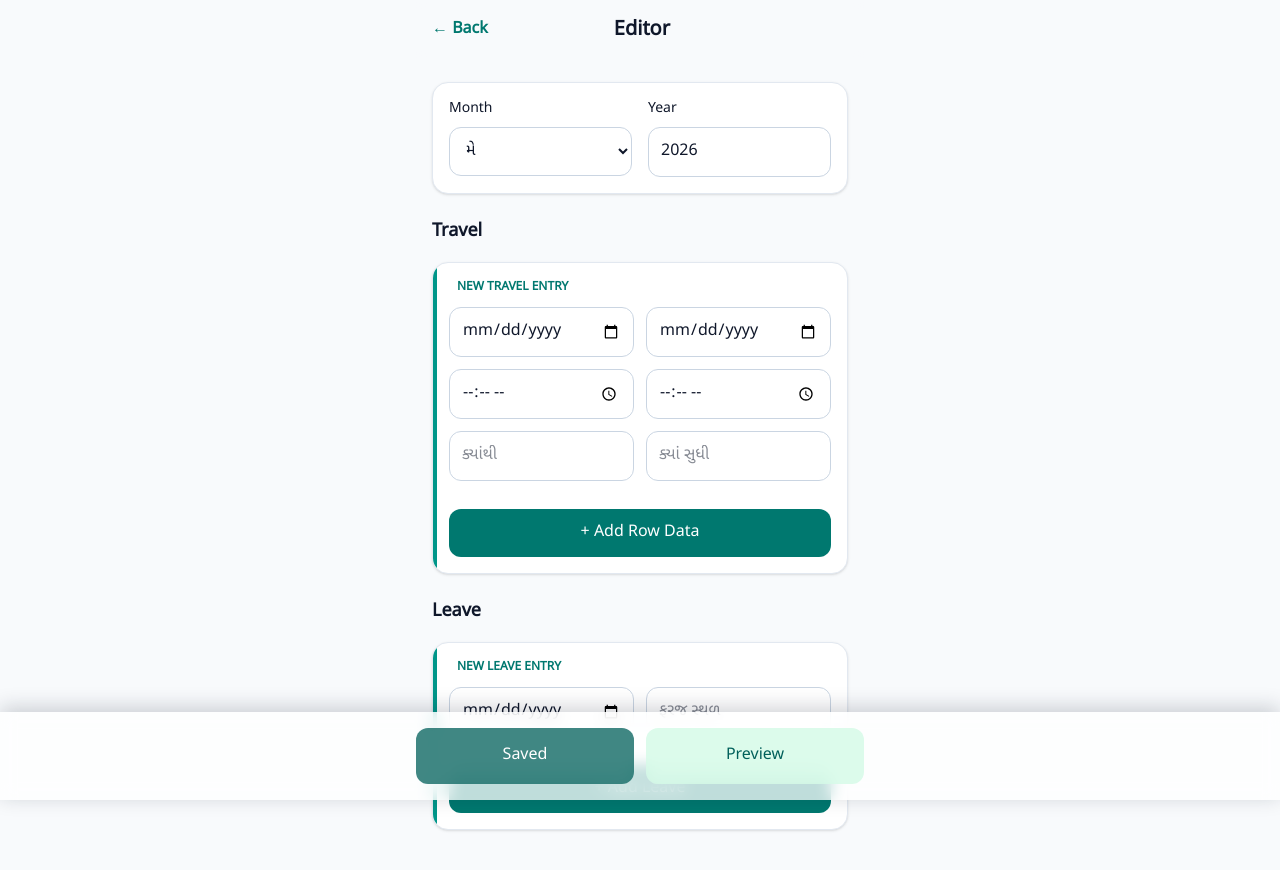
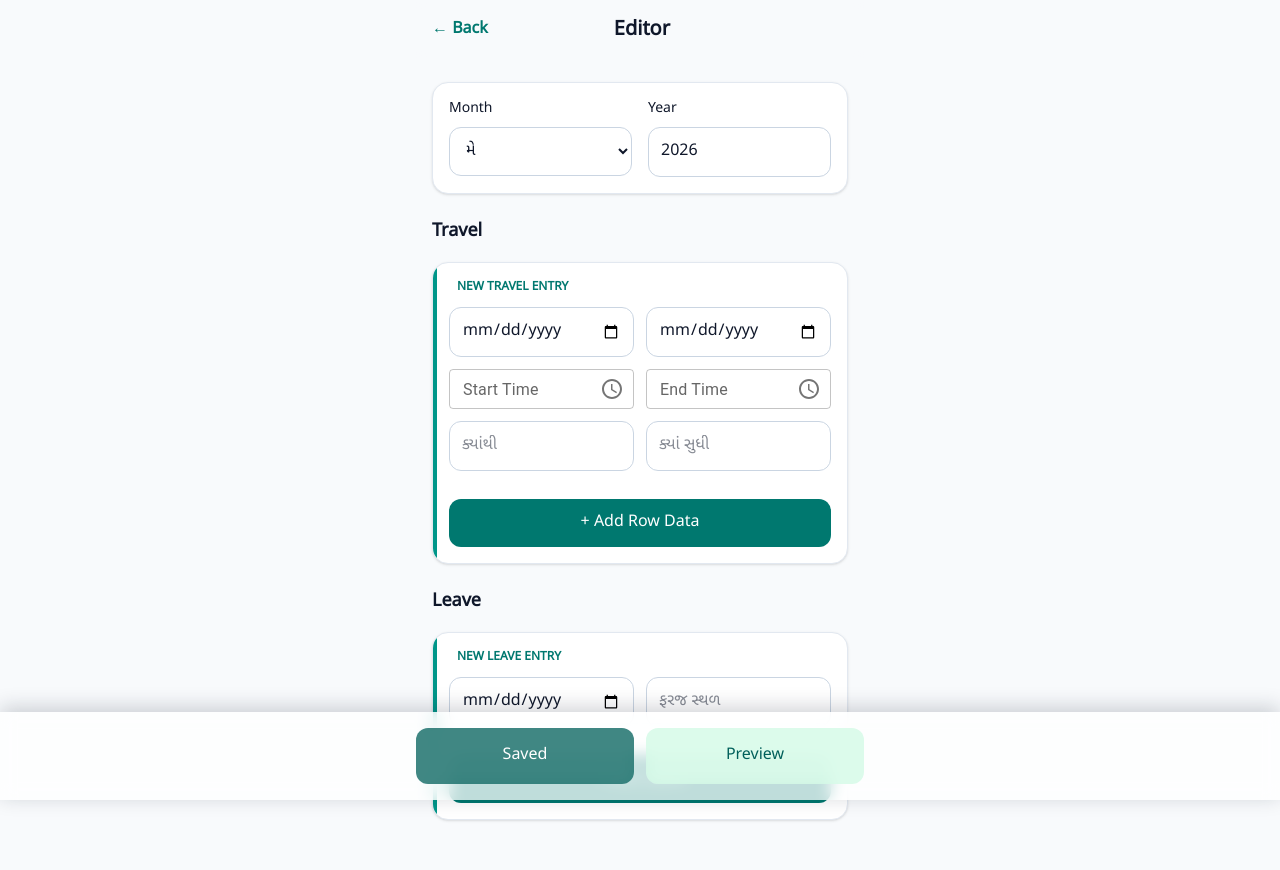
Before and after one commit to anuragkumar-git/TA-Diary, a React (Vite) app: page / in a window 1280 px wide. Both pictures are taken after a click on the button "+ New Diary". Shown: the top 870 px of the page. Built offline with nearby package versions, Linux system fonts and the light colour scheme; what @react-pdf/renderer would draw is missing.

Commit message:
fix: timepicker fix

```diff
--- a/index.html
+++ b/index.html
@@ -5,6 +5,27 @@
     <link rel="icon" type="image/svg+xml" href="/favicon.svg" />
     <meta name="viewport" content="width=device-width, initial-scale=1.0" />
     <title>T.A. Dairy</title>
+    <meta
+      name="description"
+      content="A Travel Allowance diary generator PWA with PDF preview and WhatsApp sharing."
+    />
+    <!-- Open Graph / WhatsApp / LinkedIn -->
+    <meta property="og:type" content="website" />
+    <meta property="og:url" content="https://ta-diary.vercel.app/" />
+    <meta property="og:title" content="T.A. Dairy" />
+    <meta
+      property="og:description"
+      content="A Travel Allowance diary generator PWA with PDF preview and WhatsApp sharing."
+    />
+    <meta property="og:image" content="https://ta-diary.vercel.app/pwa.png" />
+
+    <meta name="theme-color" content="#0f766e" />
+
+    <meta name="mobile-web-app-capable" content="yes" />
+
+    <meta name="apple-mobile-web-app-status-bar-style" content="default" />
+
+    <meta name="apple-mobile-web-app-title" content="T.A. Diary" />
   </head>
   <body>
     <div id="root"></div>
--- a/package.json
+++ b/package.json
@@ -10,6 +10,10 @@
     "preview": "vite preview"
   },
   "dependencies": {
+    "@emotion/react": "^11.14.0",
+    "@emotion/styled": "^11.14.1",
+    "@mui/material": "^9.0.1",
+    "@mui/x-date-pickers": "^9.3.0",
     "@react-pdf/renderer": "^4.5.1",
     "dayjs": "^1.11.20",
     "dexie": "^4.4.2",
--- a/src/components/diary/TravelEntryForm.jsx
+++ b/src/components/diary/TravelEntryForm.jsx
@@ -1,4 +1,5 @@
 import { useState } from "react";
+import TimeField from "../fields/TimeField";
 
 export default function TravelEntryForm({ onAdd }) {
   const [draft, setDraft] = useState({
@@ -77,7 +78,7 @@ export default function TravelEntryForm({ onAdd }) {
           "
         />
 
-        <input
+        {/* <input
           type="time"
           value={draft.startTime}
           onChange={(e) => updateField("startTime", e.target.value)}
@@ -88,9 +89,16 @@ export default function TravelEntryForm({ onAdd }) {
             rounded-xl border
             border-slate-300 p-3
           "
+        /> */}
+        <TimeField
+          label="Start Time"
+          value={draft.startTime}
+          onChange={(value) =>
+            updateField("startTime", value)
+          }
         />
 
-        <input
+        {/* <input
           type="time"
           value={draft.endTime}
           onChange={(e) => updateField("endTime", e.target.value)}
@@ -101,6 +109,13 @@ export default function TravelEntryForm({ onAdd }) {
             rounded-xl border
             border-slate-300 p-3
           "
+        /> */}
+        <TimeField
+          label="End Time"
+          value={draft.endTime}
+          onChange={(value) =>
+            updateField("endTime", value)
+          }
         />
 
         <input
--- /dev/null
+++ b/src/components/fields/TimeField.jsx
@@ -0,0 +1,70 @@
+import dayjs from "dayjs";
+
+import { LocalizationProvider } from "@mui/x-date-pickers";
+
+import { AdapterDayjs } from "@mui/x-date-pickers/AdapterDayjs";
+
+import { MobileTimePicker } from "@mui/x-date-pickers/MobileTimePicker";
+
+import TextField from "@mui/material/TextField";
+
+export default function TimeField({
+  label,
+  value,
+  onChange,
+}) {
+  return (
+    <LocalizationProvider
+      dateAdapter={AdapterDayjs}
+    >
+      <MobileTimePicker
+        ampm={false}
+        label={label}
+        format="HH:mm"
+        value={
+          value
+            ? dayjs(
+                `2024-01-01T${value}`
+              )
+            : null
+        }
+        onChange={(newValue) => {
+          if (!newValue) return;
+
+          onChange(
+            newValue.format(
+              "HH:mm"
+            )
+          );
+        }}
+        slotProps={{
+          textField: {
+            fullWidth: true,
+
+            size: "small",
+
+            sx: {
+              "& .MuiOutlinedInput-root":
+                {
+                  borderRadius:
+                    "50px",
+
+                  backgroundColor:
+                    "#ffffff",
+
+                  fontSize:
+                    "14px",
+                },
+
+              "& .MuiInputBase-input":
+                {
+                  padding:
+                    "14px 16px",
+                },
+            },
+          },
+        }}
+      />
+    </LocalizationProvider>
+  );
+}
```
Also changed, not shown: 1 other file (tests, documents, lock files or other folders).
